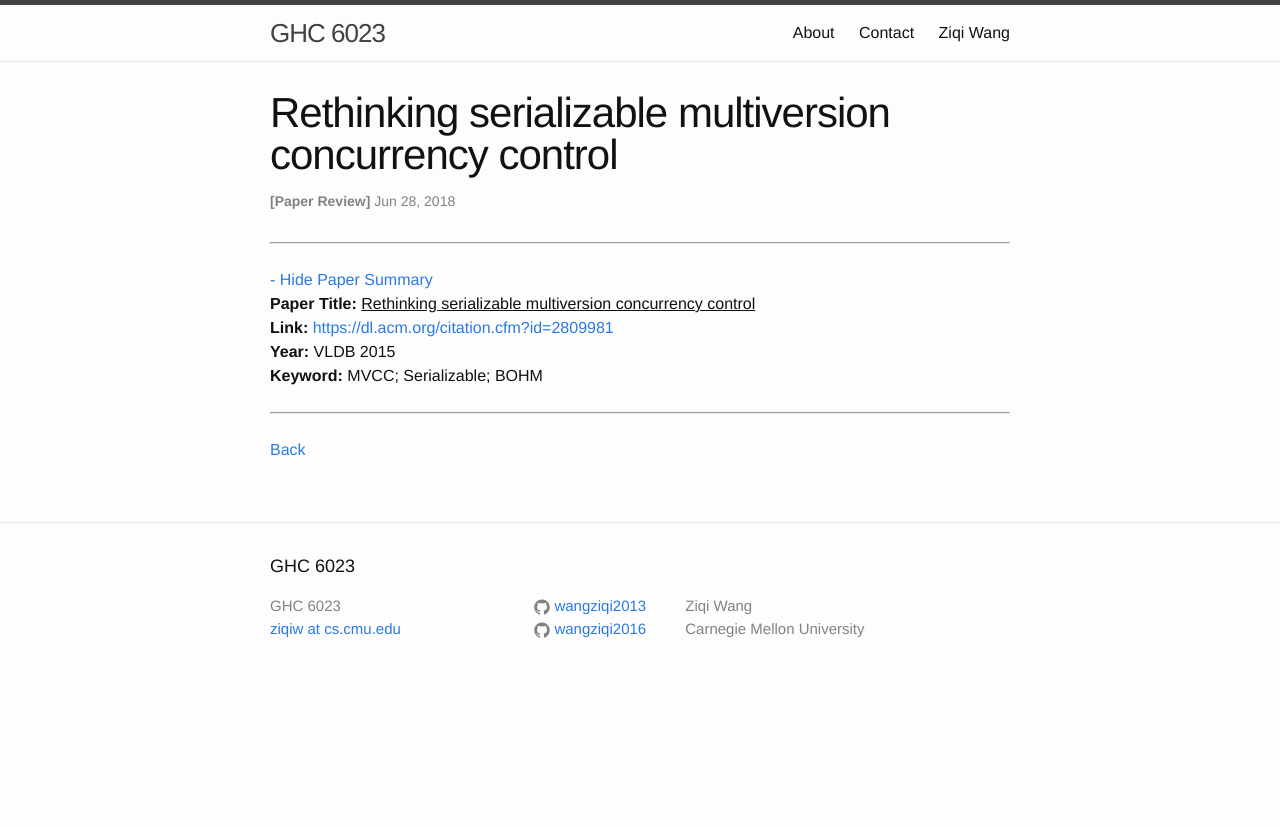
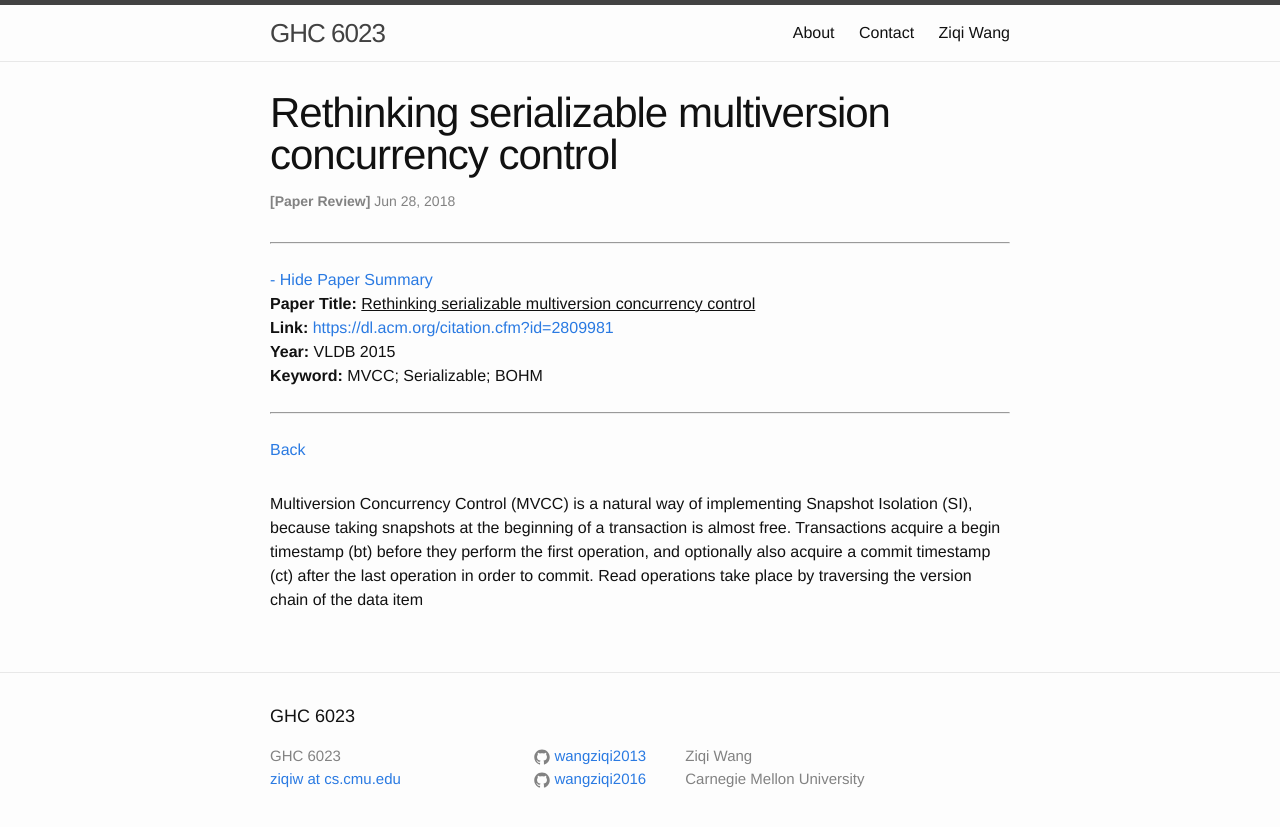
Before and after one commit to wangziqi2013/wangziqi2013.github.io, a Jekyll site: the page built from _posts/2018-06-28-Rethinking-Serializable-MVCC.markdown, in a window 1280 px wide. Shown: the top 827 px of the page. Built offline with Jekyll 4.4.1, drawn with Linux system fonts in a browser that asks for light colours.

Commit message:
Working on MVCC

```diff
--- a/_posts/2018-06-28-Rethinking-Serializable-MVCC.markdown
+++ b/_posts/2018-06-28-Rethinking-Serializable-MVCC.markdown
@@ -12,3 +12,9 @@ htm_cd:
 htm_cr:
 version_mgmt:
 ---
+
+Multiversion Concurrency Control (MVCC) is a natural way of implementing Snapshot Isolation (SI),
+because taking snapshots at the beginning of a transaction is almost free. Transactions acquire
+a begin timestamp (bt) before they perform the first operation, and optionally also acquire a
+commit timestamp (ct) after the last operation in order to commit. Read operations take place
+by traversing the version chain of the data item
```
